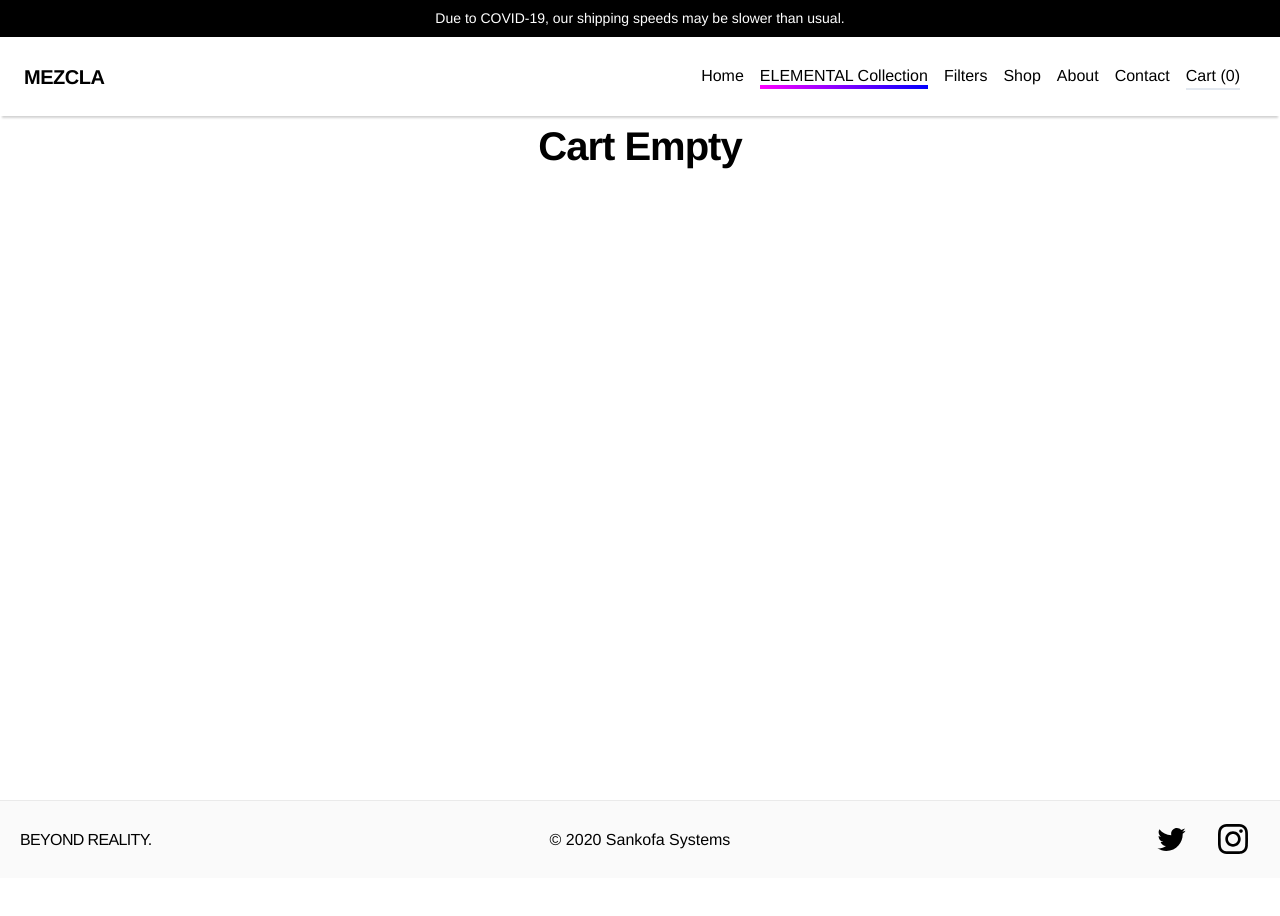
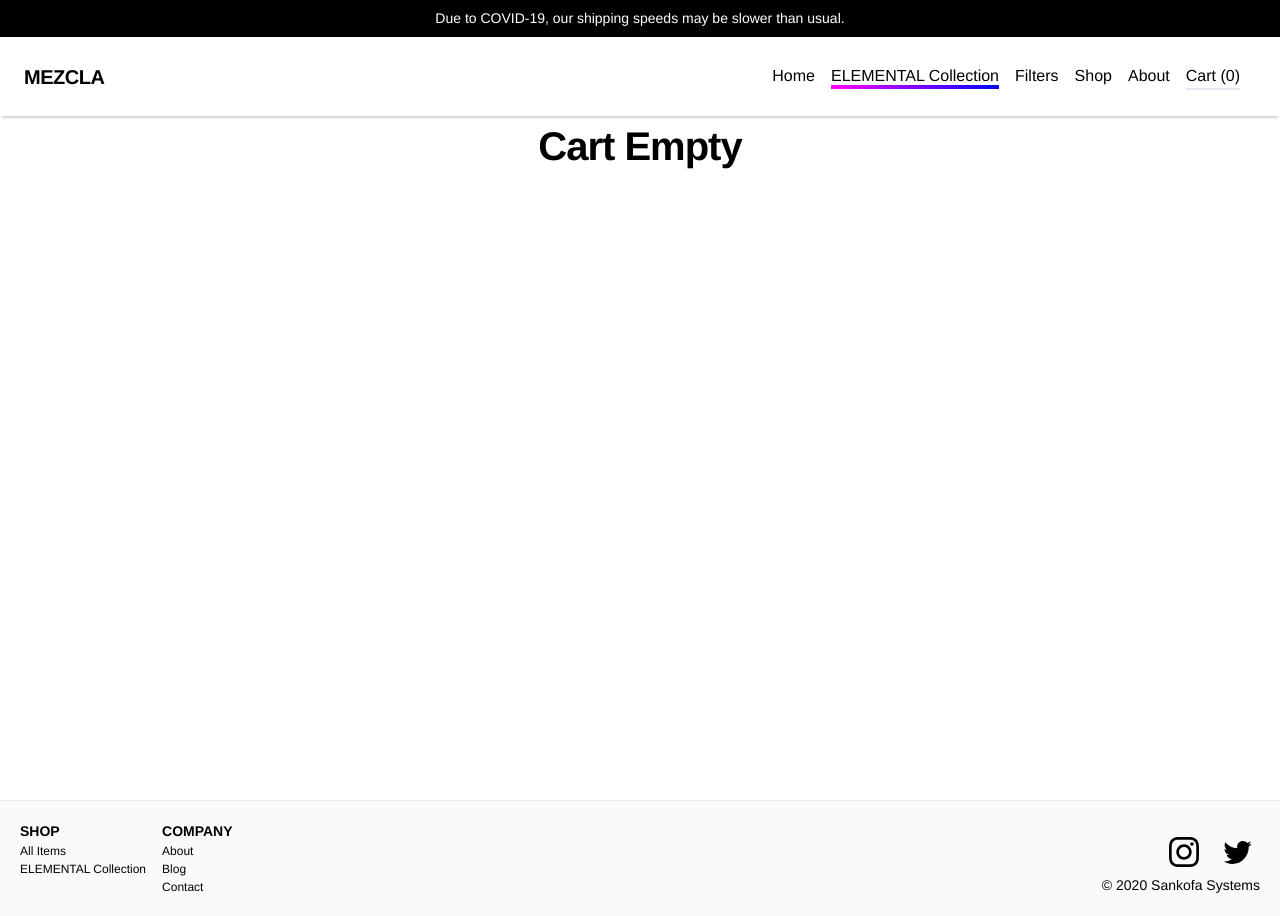
Before and after one commit to aunyks/lettermatch-2, a Next.js app: page /cart in a window 1280 px wide. Before the commit the page ends 878 px from the top, so only its background shows below. Built offline with nearby package versions, Linux system fonts and the light colour scheme.

Commit message:
Update footer, navbar, and thanks

```diff
--- a/components/footer.js
+++ b/components/footer.js
@@ -4,8 +4,52 @@ import Instagram from './ig'
 
 export default function Footer() {
   return (
-    <footer id="footer" className="border-t border-accent-2">
+    <footer id="footer" className="border-t border-accent-2 py-5">
       <Container>
+        <div className="flex flex-col lg:flex-row w-full justify-between">
+          <div id="info-side" className="flex flex-col lg:flex-row w-full lg:w-1/2">
+            <div className="flex flex-col mb-2 lg:mb-0 lg:mr-2">
+              <span className="font-bold text-sm uppercase">Shop</span>
+              <a href="/shop" className="text-xs">All Items</a>
+              <a href="/collection/elemental" className="text-xs">ELEMENTAL Collection</a>
+            </div>
+            <div className="flex flex-col my-2 lg:my-0 lg:mx-2">
+              <span className="font-bold text-sm uppercase">Company</span>
+              <a href="/about" className="text-xs">About</a>
+              <a href="https://blog.mezcla.xyz" className="text-xs">Blog</a>
+              <span className="text-xs cursor-pointer" onClick={() => alert('For all inquiries:\ncontact@mezcla.xyz')}>
+                Contact
+              </span>
+            </div>
+          </div>
+          <div id="social-side" className="flex flex-col lg:justify-end w-full lg:w-1/2">
+            {/*<div>newsletter</div>*/}
+            <div className="flex flex-row justify-start lg:justify-end">
+              <a
+                target="_blank"
+                rel="noopener noreferrer"
+                href="https://instagram.com/mezclaxyz"
+                className="mr-2 font-bold"
+                style={{ paddingTop: '7px' }}
+              >
+
+                <Instagram width="30" />
+              </a>
+              <a
+                target="_blank"
+                rel="noopener noreferrer"
+                href="https://twitter.com/mezclaxyz"
+                className="ml-2 font-bold"
+              >
+                <Twitter width="45" />
+              </a>
+            </div>
+            <span className="mt-1 lg:mt-0 w-full text-xs lg:text-sm text-left lg:text-right">
+              &copy; 2020 Sankofa Systems
+            </span>
+          </div>
+        </div>
+        {/*
         <div className="py-4 flex flex-col lg:flex-row items-center">
           <h3 className="order-0 text-base tracking-tighter leading-tight text-center lg:text-left lg:pr-4 lg:w-1/3">
             BEYOND REALITY.
@@ -32,6 +76,7 @@ export default function Footer() {
             </a>
           </div>
         </div>
+        */}
       </Container>
     </footer>
   )
--- a/components/navbar.js
+++ b/components/navbar.js
@@ -74,9 +74,6 @@ export default () => {
           <a href="/about" className="block mt-4 lg:inline-block lg:mt-0 mr-4">
             About
             </a>
-          <a style={{ cursor: 'pointer' }} onClick={() => alert('For all inquiries:\ncontact@mezcla.xyz')} className="block mt-4 lg:inline-block lg:mt-0 mr-4">
-            Contact
-            </a>
 
           {/*
               <strong className="mr-4 hidden lg:inline-block">|</strong>
--- a/pages/thanks.js
+++ b/pages/thanks.js
@@ -1,5 +1,7 @@
 import Head from 'next/head'
 import Layout from '../components/layout'
+import Twitter from '../components/tw'
+import Instagram from '../components/ig'
 
 export default function ThanksPage() {
   return (
@@ -14,11 +16,33 @@ export default function ThanksPage() {
           </h1>
           <div className="my-3 lg:my-5 lg:px-64 lg:text-justify">
             <p className="my-4">
-              We appreciate your order! You'll receive an email with your receipt very soon. In the meantime, follow us on <a className="underline" href="https://www.instagram.com/mezclaxyz">Instagram</a>, <a className="underline" href="https://twitter.com/mezclaxyz">Twitter</a> and <a className="underline" href="https://www.facebook.com/mezclaxyz">Facebook</a> @mezclaxyz.
+              We appreciate your order! You'll receive an email with your receipt very soon. In the meantime, follow us on <a className="underline" href="https://www.instagram.com/mezclaxyz">Instagram</a> and <a className="underline" href="https://twitter.com/mezclaxyz">Twitter</a> @mezclaxyz.
             </p>
             <p>
               Tag us or #BeyondReality to be featured on our social media!
             </p>
+            <div className="flex flex-col mt-5">
+              <div className="flex flex-row justify-start lg:justify-center">
+                <a
+                  target="_blank"
+                  rel="noopener noreferrer"
+                  href="https://instagram.com/mezclaxyz"
+                  className="mr-3 lg:mx-3 font-bold"
+                  style={{ paddingTop: '10px' }}
+                >
+
+                  <Instagram width="45" />
+                </a>
+                <a
+                  target="_blank"
+                  rel="noopener noreferrer"
+                  href="https://twitter.com/mezclaxyz"
+                  className="mx-3 font-bold"
+                >
+                  <Twitter width="67" />
+                </a>
+              </div>
+            </div>
           </div>
         </div>
       </Layout>
```
